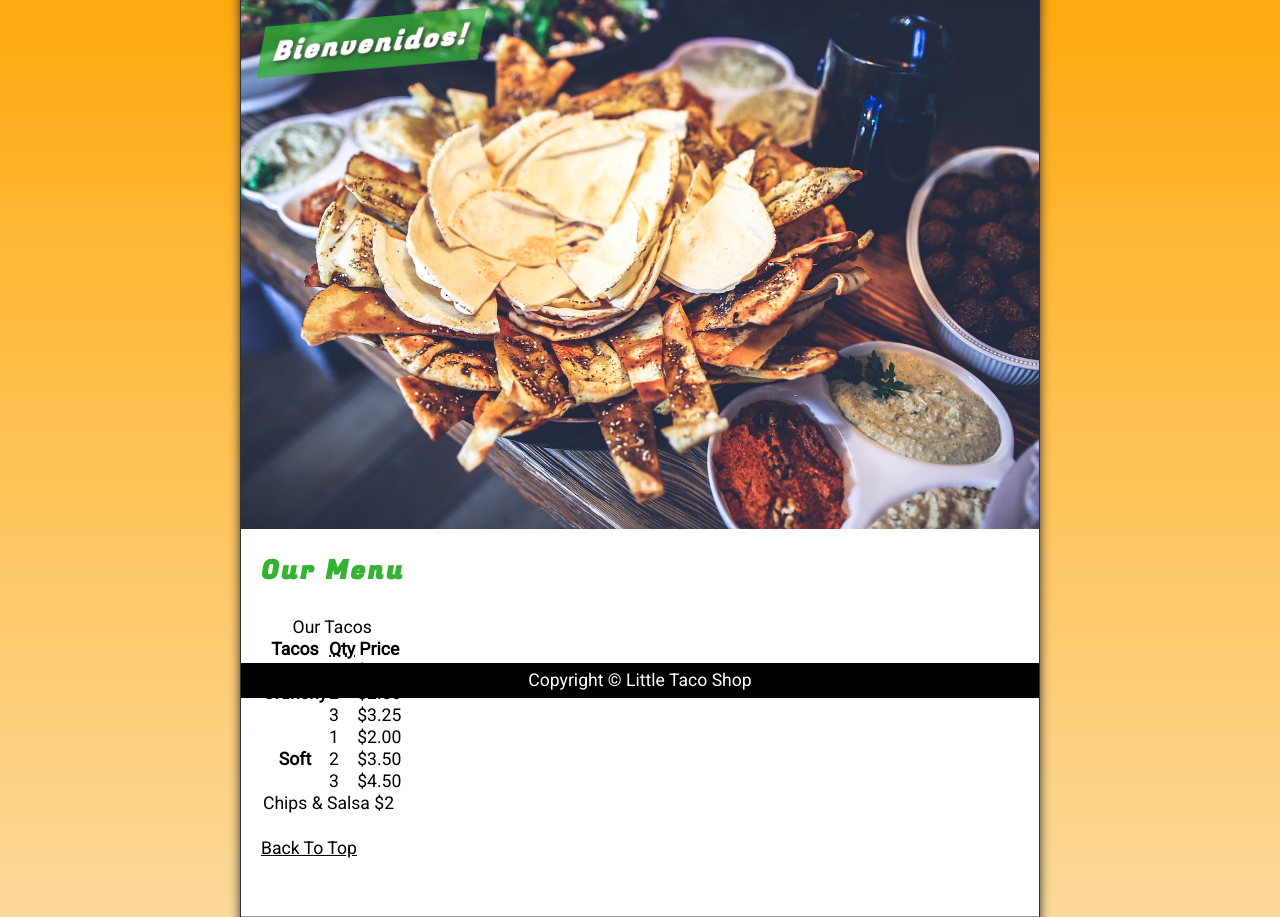
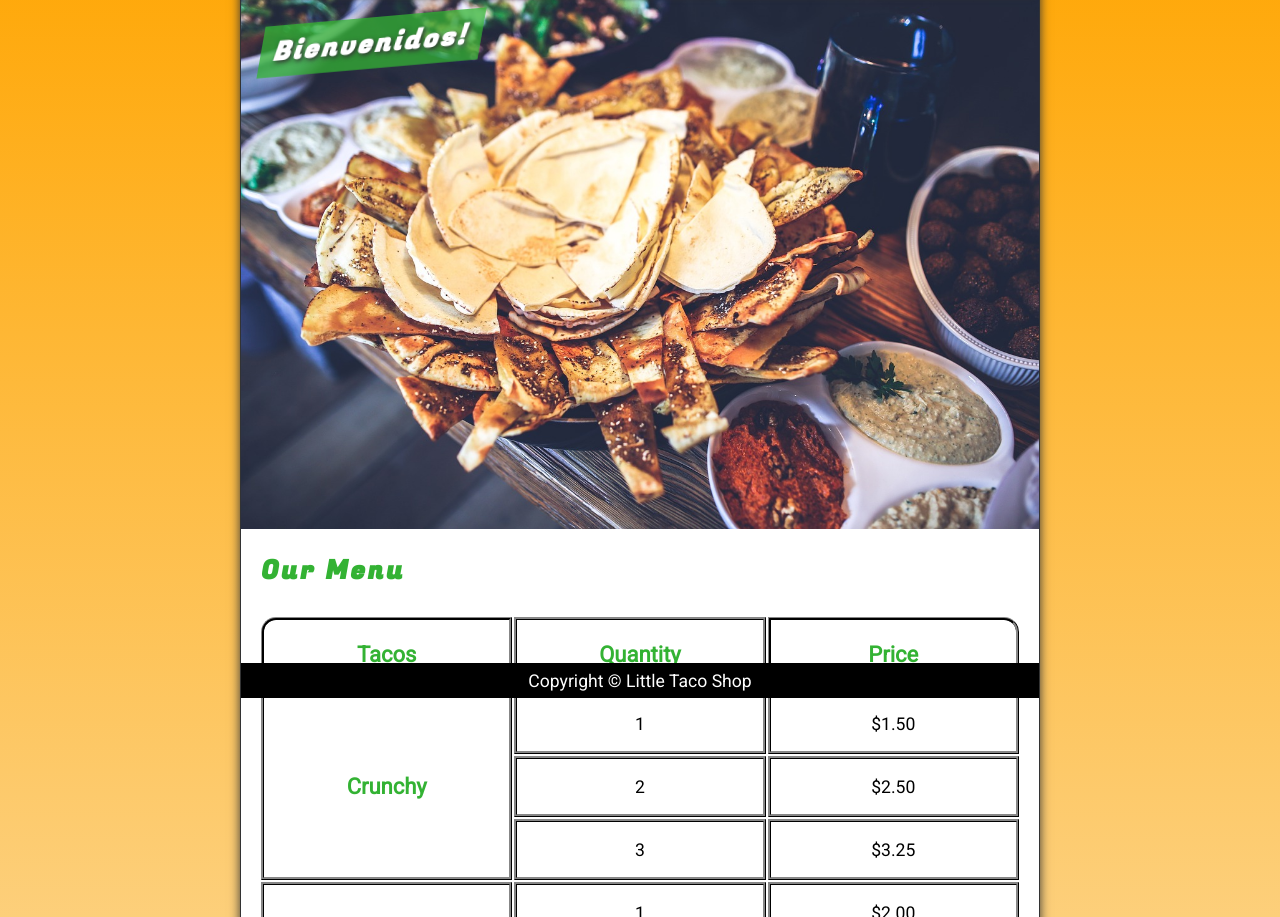
Before and after one commit to Ajota88/taco-shop, a plain HTML site: page index.html in a window 1280 px wide. Shown: the part 102-1019 px from the top of the page. Drawn offline with Linux system fonts and the light colour scheme.

Commit message:
added menu styles

```diff
--- a/index.html
+++ b/index.html
@@ -42,55 +42,59 @@
     </section>
 
     <main class="main">
-      <article id="menu" class="main__article">
-        <h2>Our Menu</h2>
-        <table>
-          <caption>
+      <article id="menu" class="main__article menu">
+        <h2 class="menu__h2">Our Menu</h2>
+        <table class="menu__container">
+          <caption class="offscreen">
             Our Tacos
           </caption>
           <thead>
             <tr>
-              <th>Tacos</th>
-              <th scope="col"><abbr title="Quantity">Qty</abbr></th>
-              <th scope="col">Price</th>
+              <th class="menu__header" scope="col">Tacos</th>
+              <th class="menu__header" scope="col">Quantity</th>
+              <th class="menu__header" scope="col">Price</th>
             </tr>
           </thead>
           <tbody>
             <tr>
-              <th scope="row" rowspan="3">Crunchy</th>
-              <td>1</td>
-              <td>$1.50</td>
+              <th class="menu__item menu__cr" scope="row" rowspan="3">
+                Crunchy
+              </th>
+              <td class="menu__item">1</td>
+              <td class="menu__item">$1.50</td>
             </tr>
             <tr>
-              <td>2</td>
-              <td>$2.50</td>
+              <td class="menu__item">2</td>
+              <td class="menu__item">$2.50</td>
             </tr>
             <tr>
-              <td>3</td>
-              <td>$3.25</td>
+              <td class="menu__item">3</td>
+              <td class="menu__item">$3.25</td>
             </tr>
             <tr>
-              <th scope="row" rowspan="3">Soft</th>
-              <td>1</td>
-              <td>$2.00</td>
+              <th class="menu__item menu__sf" scope="row" rowspan="3">Soft</th>
+              <td class="menu__item">1</td>
+              <td class="menu__item">$2.00</td>
             </tr>
             <tr>
-              <td>2</td>
-              <td>$3.50</td>
+              <td class="menu__item">2</td>
+              <td class="menu__item">$3.50</td>
             </tr>
             <tr>
-              <td>3</td>
-              <td>$4.50</td>
+              <td class="menu__item">3</td>
+              <td class="menu__item">$4.50</td>
             </tr>
           </tbody>
           <tfoot>
             <tr>
-              <td colspan="3">Chips &amp; Salsa $2</td>
+              <td class="menu__item menu__cs" colspan="3">
+                Chips &amp; Salsa $2
+              </td>
             </tr>
           </tfoot>
         </table>
-        <br />
-        <p>
+
+        <p class="center">
           <a href="#">Back To Top</a>
         </p>
       </article>
--- a/style.css
+++ b/style.css
@@ -54,6 +54,23 @@ textarea {
 
   /*STANDARD MARGIN*/
   --MARGIN: clamp(1em, 2.5vh; 1.5em) 0;
+}
+
+@media (prefers-color-scheme: dark) {
+  :root {
+    --BGCOLOR: #000;
+    --BGCOLOR-FADE: gray;
+    --HEADER-COLOR: whitesmoke;
+    --NAV-BGCOLOR: rgb(20, 20, 20);
+    --HERO-COLOR: #333;
+    --BODY-BGCOLOR: #333;
+    --FONT-COLOR: whitesmoke;
+    --HIGHLIGHT-COLOR: whitesmoke;
+    --BORDER-COLOR: whitesmoke;
+    --LINK-COLOR: whitesmoke;
+    --LINK-HOVER: orange;
+    --LINK-ACTIVE: rgb(252, 200, 103);
+  }
 }
 
 /*UTILITY CLASSES*/
@@ -204,7 +221,7 @@ a:active {
   margin-top: 1em;
 }
 .main__article:last-child {
-  min-height: calc(100vh - 25rem);
+  min-height: calc(100vh - 20rem);
 }
 
 /*ABOUT*/
@@ -248,3 +265,90 @@ a:active {
   background-color: var(--HIGHLIGHT-COLOR);
   color: var(--HEADER-COLOR);
 }
+
+/*MENU*/
+thead,
+tbody,
+tfoot,
+tr {
+  display: contents;
+}
+
+.menu__container {
+  display: grid;
+  grid-template-columns: repeat(3, 1fr);
+  grid-template-areas:
+    "hd1 hd2 hd3"
+    "cr cr1 cr1p"
+    "cr cr2 cr2p"
+    "cr cr3 cr3p"
+    "sf sf1 sf1p"
+    "sf sf2 sf2p"
+    "sf sf3 sf3p"
+    "cs cs cs";
+  gap: 0.1em;
+  margin-bottom: 1em;
+}
+
+.menu__cr {
+  grid-area: cr;
+}
+
+.menu__sf {
+  grid-area: sf;
+}
+
+.menu__cs {
+  grid-area: cs;
+}
+
+.menu__cr,
+.menu__sf,
+.menu__cs,
+.menu__header {
+  color: var(--HIGHLIGHT-COLOR);
+  font-weight: bold;
+  height: 100%;
+  display: grid;
+  place-content: center;
+}
+
+.menu__header,
+.menu__item {
+  width: 100%;
+  padding: 1em;
+  border: medium ridge var(--BORDER-COLOR);
+}
+
+.menu__item {
+  display: grid;
+  place-content: center;
+}
+
+thead th:first-child {
+  border-top-left-radius: 15px;
+}
+thead th:last-child {
+  border-top-right-radius: 15px;
+}
+
+tfoot td {
+  border-bottom-left-radius: 15px;
+  border-bottom-right-radius: 15px;
+}
+
+@media screen and (min-width: 576px) {
+  .header__h1::before {
+    content: "🌮 ";
+  }
+  .header__h1::after {
+    content: " 🌮";
+  }
+
+  .menu__header,
+  .menu__cr,
+  .menu__sf,
+  .menu__cs {
+    font-size: 125%;
+  }
+}
```
